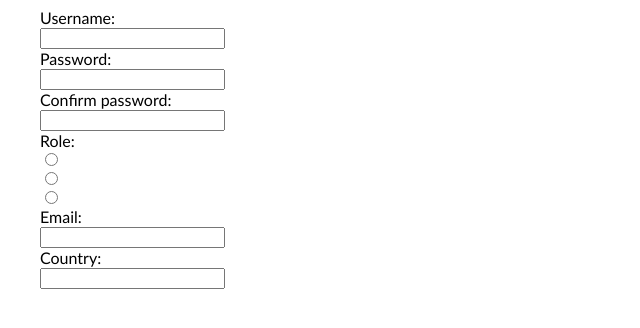
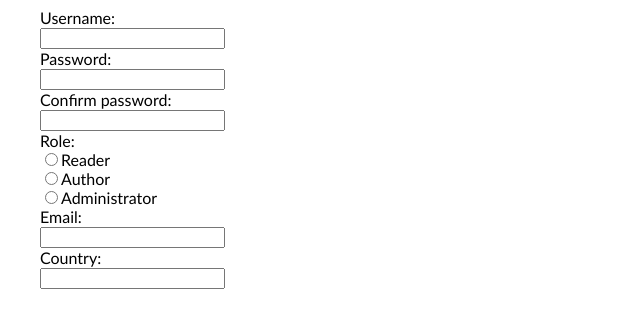
Before and after one commit to TheBlackBloodyUnicorn/pico_wanderblog, a PHP site: page /views/signUp.php in a window 1280 px wide. Shown: the top 328 px of the page, without its empty margins (0-640 px from the left). Run offline with PHP 8.4, Linux system fonts and the light colour scheme.

Commit message:
This is a blank sign up page, just testing pusing to github

```diff
--- a/views/signUp.php
+++ b/views/signUp.php
@@ -18,11 +18,11 @@
         <input type = "text" name = confirmPass>
         <br>
         Role:<br>
-        <input type = "radio" name = role1 value = Reader>
+        <input type = "radio" name = role1 value = Reader>Reader
         <br>
-        <input type = "radio" name = role2 value = Author>
+        <input type = "radio" name = role2 value = Author>Author
         <br>
-        <input type = "radio" name = role3 value = Administrator>
+        <input type = "radio" name = role3 value = Administrator>Administrator
         <br>
         Email:<br>
         <input type = "text" name = email>
```
